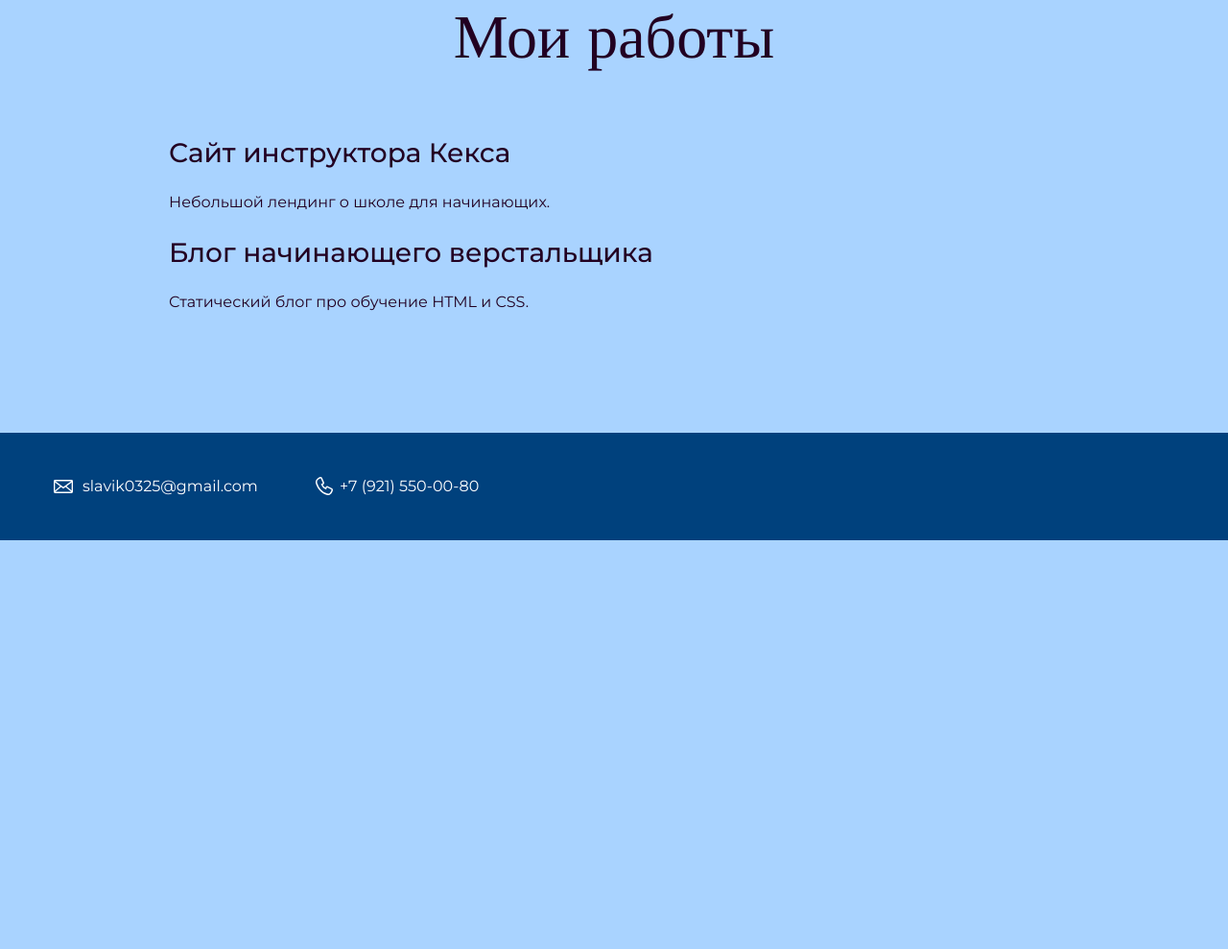
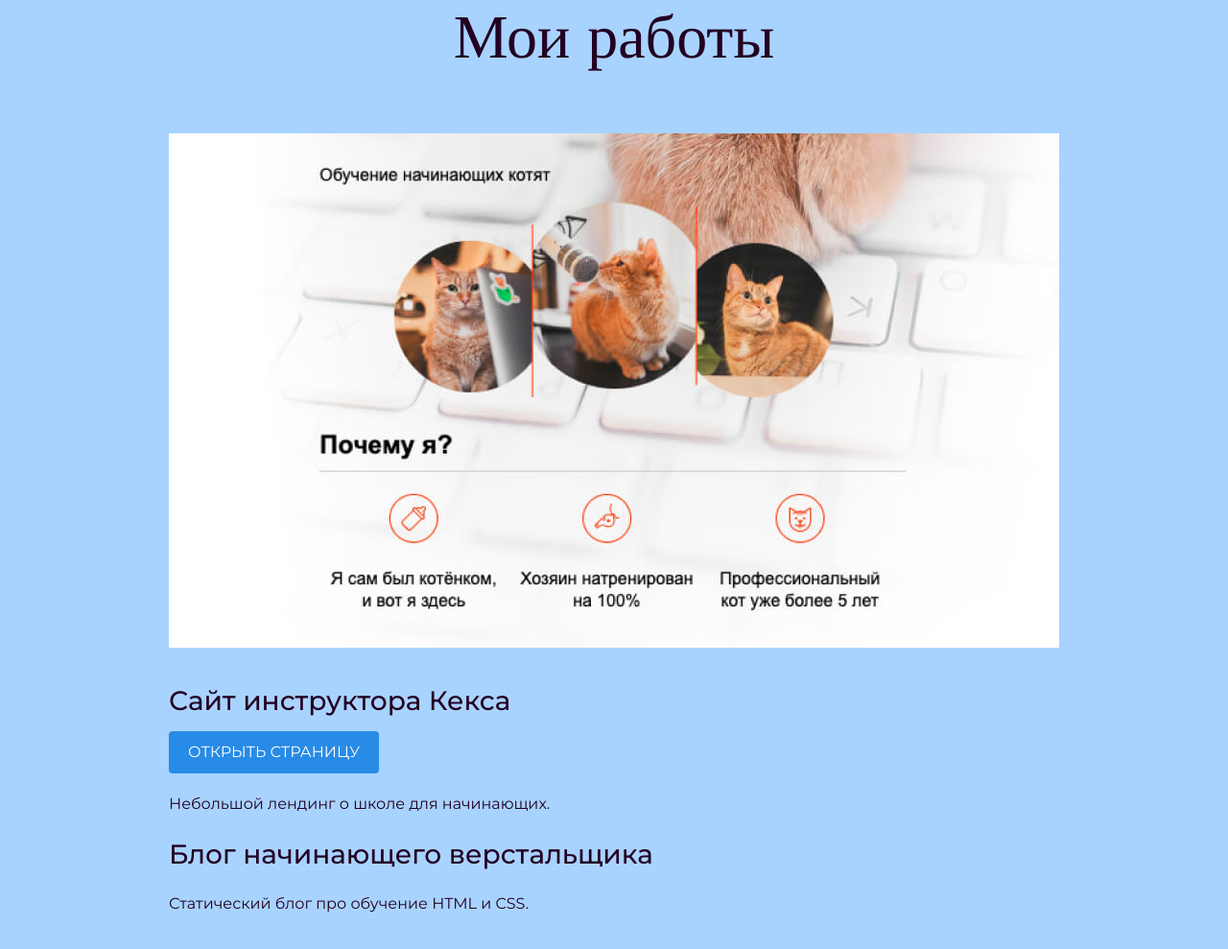
Before and after one commit to Slavik325/My-First-Repo, a plain HTML site: page index.html in a window 1280 px wide. Shown: the part 2257-3246 px from the top of the page at 96% size. Before the commit the page ends 2820 px from the top, so only its background shows below. Drawn offline with nearby package versions, Linux system fonts and the light colour scheme.

Commit message:
Ссылка

```diff
--- a/index.html
+++ b/index.html
@@ -38,8 +38,11 @@
     <div class="container">
     <section class="portfolio">
       <h2 class="subheading">Мои работы</h2>
-
+    <figure class="project-image">
+      <img src="files/project.jpg" width="928" height="536" alt="Сайт инструктора Кекса">
+    </figure>
       <h3>Сайт инструктора Кекса</h3>
+      <a class="button" href="Source/project/index.html">Открыть страницу</a>
       <p>Небольшой лендинг о школе для начинающих.</p>
 
       <h3>Блог начинающего верстальщика</h3>
```
Also changed, not shown: Source/project/img/banner-1.png (renamed from Sourse/project/img/banner-1.png), Source/project/img/banner-2.png (renamed from Sourse/project/img/banner-2.png), Source/project/img/bottle.svg (renamed from Sourse/project/img/bottle.svg), Source/project/img/cat.svg (renamed from Sourse/project/img/cat.svg), Source/project/img/keks-background-dark.jpg (renamed from Sourse/project/img/keks-background-dark.jpg), Source/project/img/keks-background.jpg (renamed from Sourse/project/img/keks-background.jpg), Source/project/img/keks.png (renamed from Sourse/project/img/keks.png), Source/project/img/whistle.svg (renamed from Sourse/project/img/whistle.svg), Source/project/index.html (renamed from Sourse/project/index.html), Source/project/style.css (renamed from Sourse/project/style.css).
